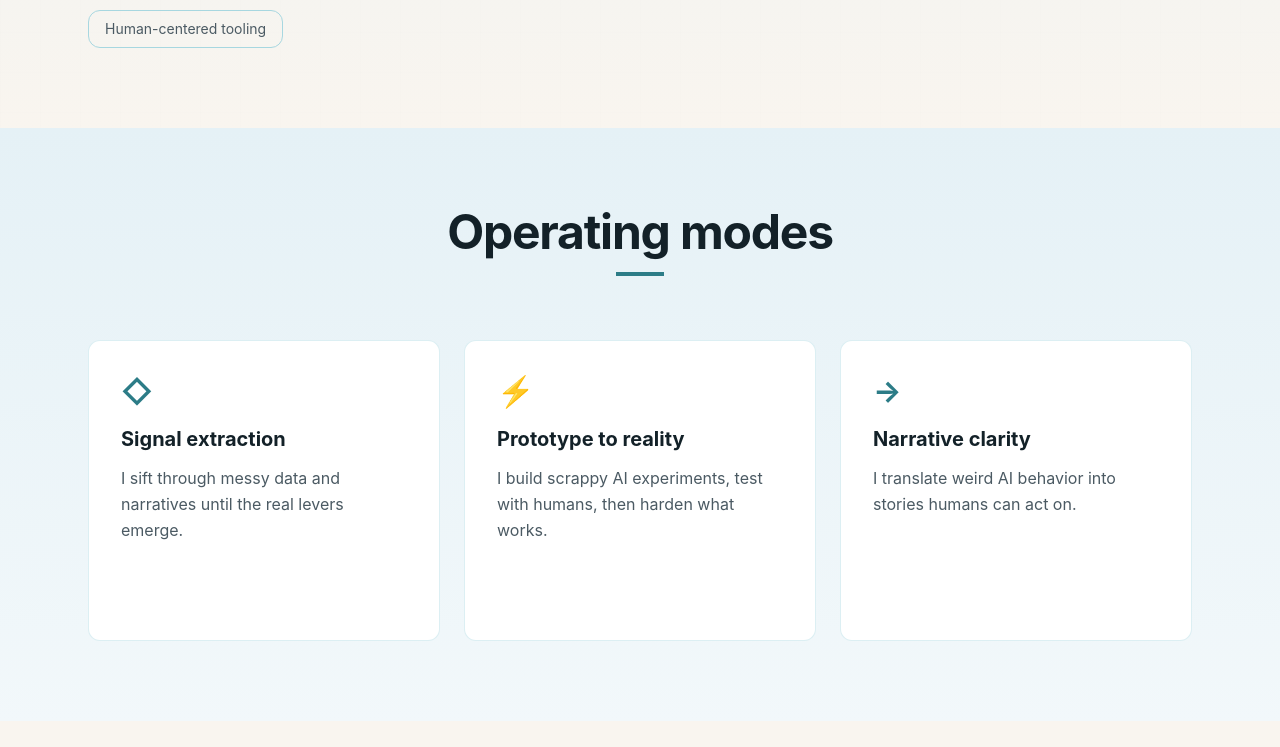
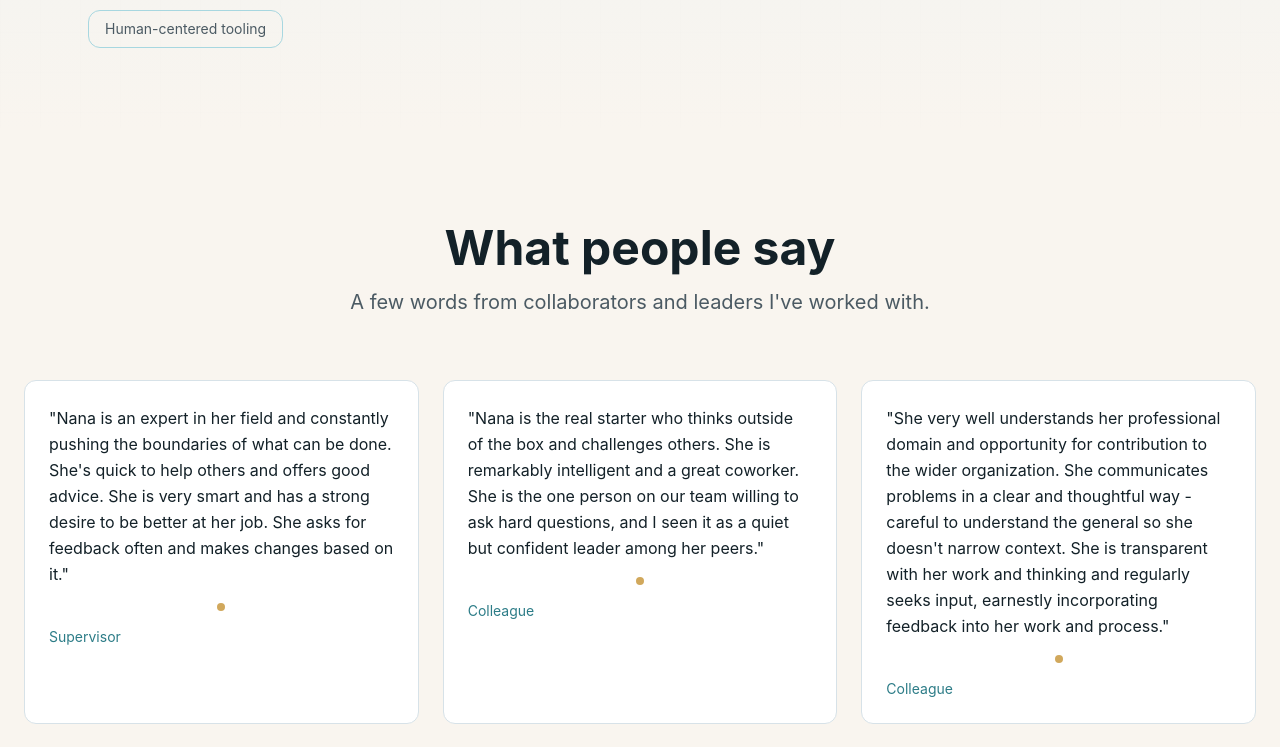
Before and after one commit to nanaoosaki/v0-nana-wang-personal-site, a Next.js app: page / in a window 1280 px wide. Shown: the part 749-1496 px from the top of the page. Built offline with nearby package versions, Linux system fonts and the light colour scheme.

Commit message:
Remove Operating Modes section from homepage
Co-authored-by: Cursor <cursoragent@cursor.com>

```diff
--- a/app/page.tsx
+++ b/app/page.tsx
@@ -2,7 +2,6 @@
 
 import Header from "@/components/header"
 import Hero from "@/components/hero"
-import OperatingModes from "@/components/operating-modes"
 import WhatPeopleSay from "@/components/what-people-say"
 import Experiments from "@/components/experiments"
 import Writing from "@/components/writing"
@@ -16,7 +15,6 @@ export default function Home() {
       <Header />
       <main>
         <Hero />
-        <OperatingModes />
         <WhatPeopleSay />
         <Experiments />
         <Writing />
```
